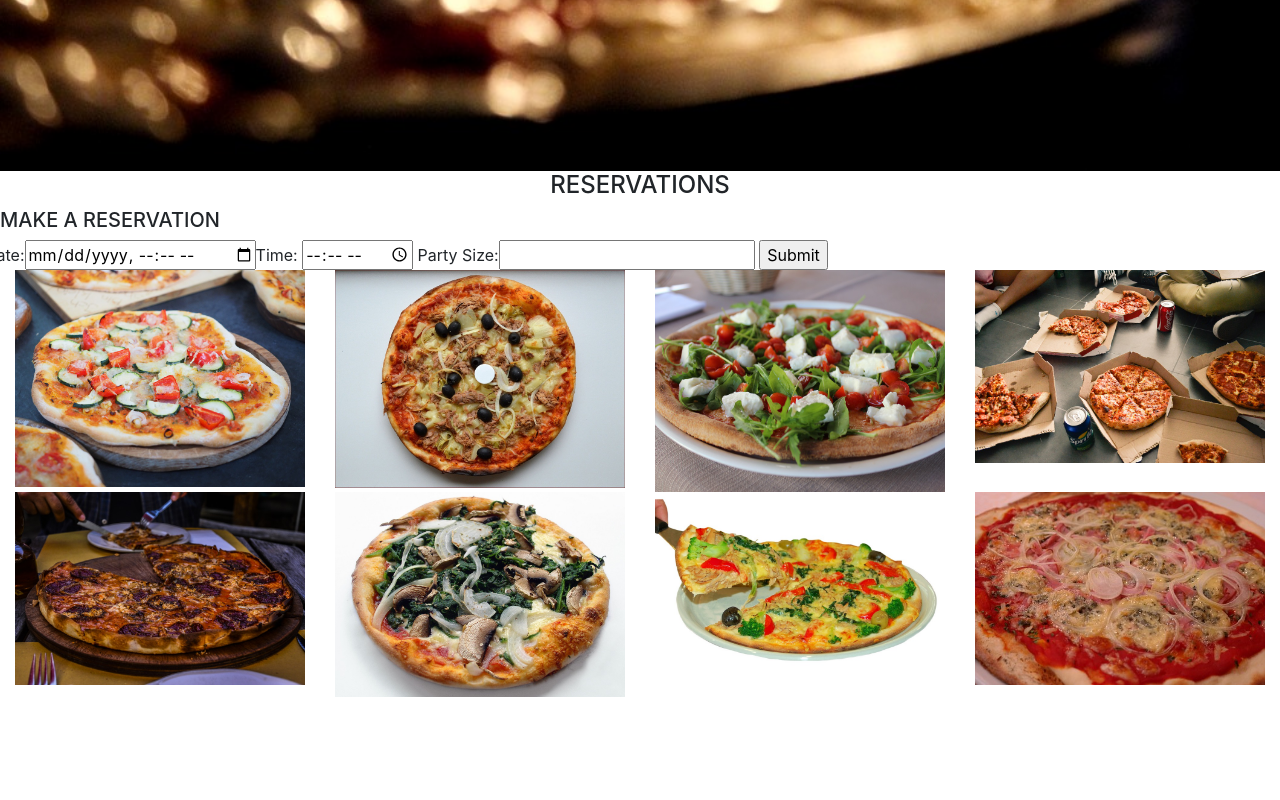
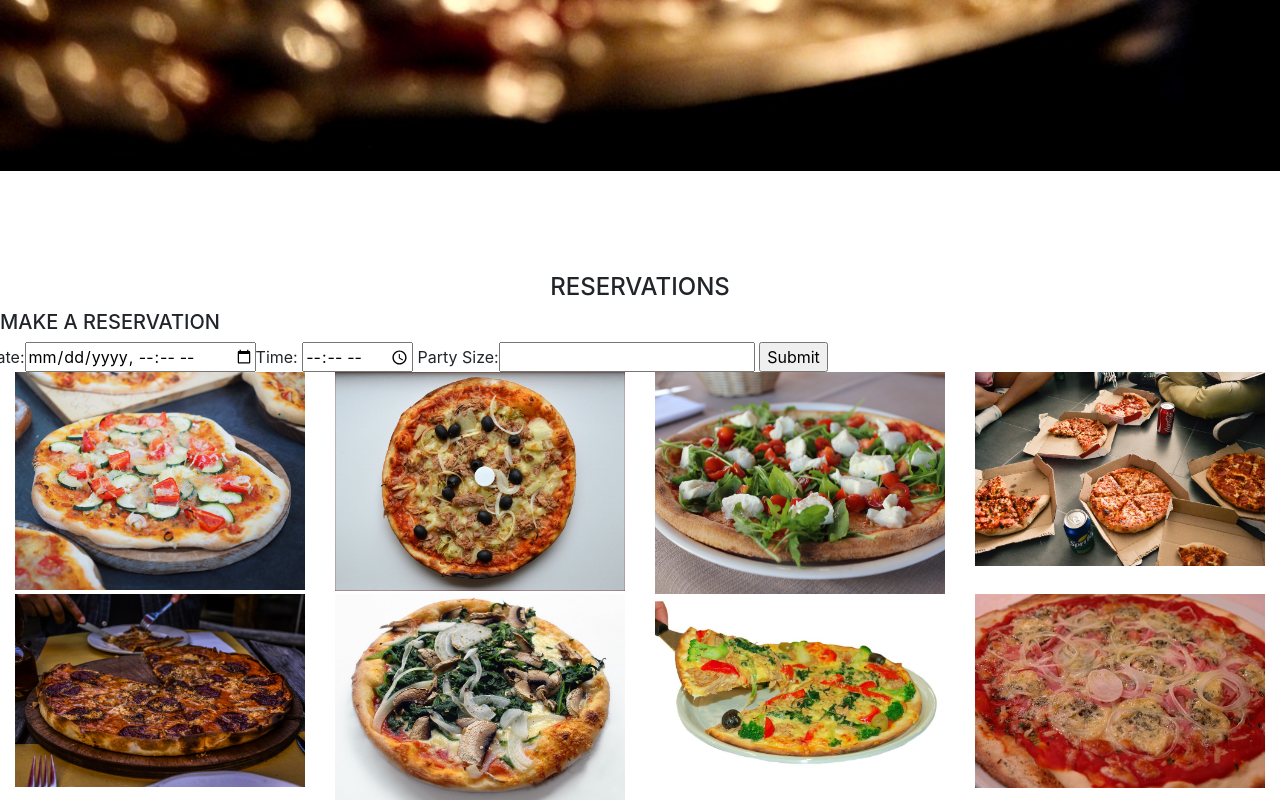
Before and after one commit to s-odhiambo/Pizza-Locker, a plain HTML site: page index.html in a window 1280 px wide. Shown: the part 2000-2800 px from the top of the page. Before the commit the page ends 2697 px from the top, so only its background shows below. Drawn offline with nearby package versions, Linux system fonts and the light colour scheme.

Commit message:
add padding to h4 in index html

```diff
--- a/css/styles.css
+++ b/css/styles.css
@@ -40,6 +40,7 @@ body{
   background-size: cover;
   height: 100vh;
   z-index: -6;
+
 }
 
 h1{
@@ -59,7 +60,8 @@ h3{
 }
 
 h4{
-  text-align: center
+  text-align: center;
+  padding-top: 8%;
 }
 
 .str>img{
```
